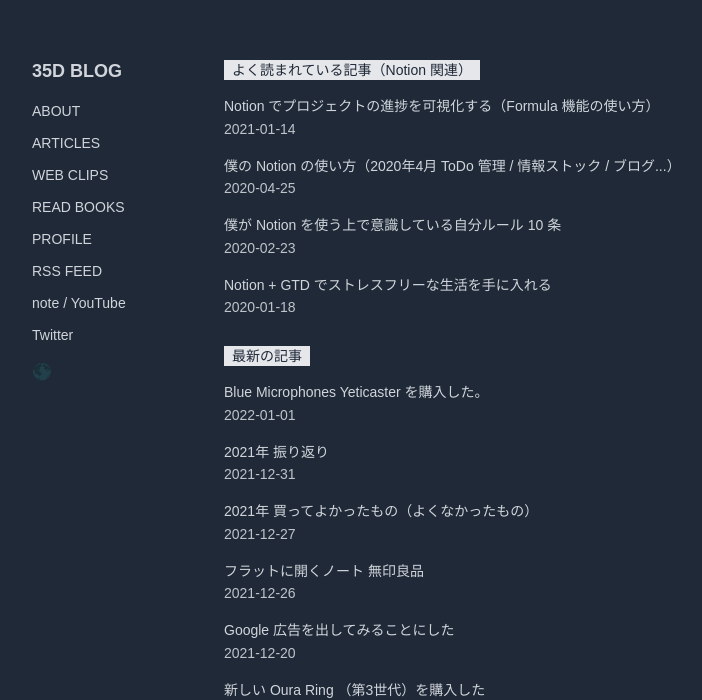
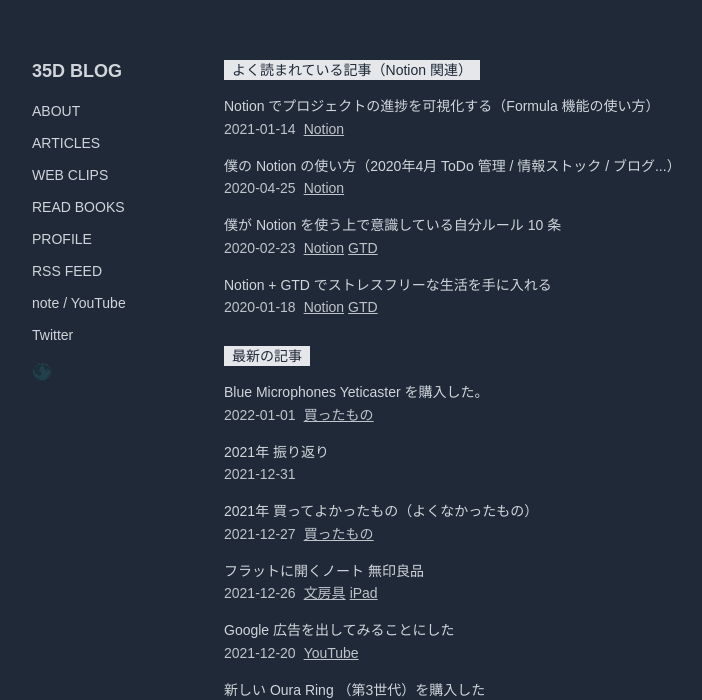
Before and after one commit to 35d/35d-blog, a Next.js app: page / in a window 1280 px wide. Shown: the part 103-803 px from the top of the page, without its empty margins (224-926 px from the left). Built offline with nearby package versions, Linux system fonts and the light colour scheme.

Commit message:
✨ add tag in post item component

```diff
--- a/components/PostItem.tsx
+++ b/components/PostItem.tsx
@@ -1,5 +1,5 @@
 import Link from 'next/link'
-import tags from './Tags'
+import Tags from './Tags'
 import { getBlogLink, slugToDate } from '../lib/helpers'
 import ExtLink from '../components/ExtLink'
 
@@ -10,6 +10,8 @@
  * 記事一覧で使用するコンポーネント
  */
 const PostItem = ({ post }: { post: Post }) => {
+  const tags = post.properties.Tag.multi_select.map((_) => _.name)
+
   return (
     <li className="list-none">
       <Link href={getBlogLink(post.properties.Slug.rich_text[0].plain_text)}>
@@ -18,7 +20,8 @@
         </a>
       </Link>
       <p className={'opacity-90'}>
-        {slugToDate(post.properties.Slug.rich_text[0].plain_text)} {post.Tag && tags(post.Tag)}
+        <span className="mr-2">{slugToDate(post.properties.Slug.rich_text[0].plain_text)}</span>
+        <Tags tags={tags} />
       </p>
     </li>
   )
```
